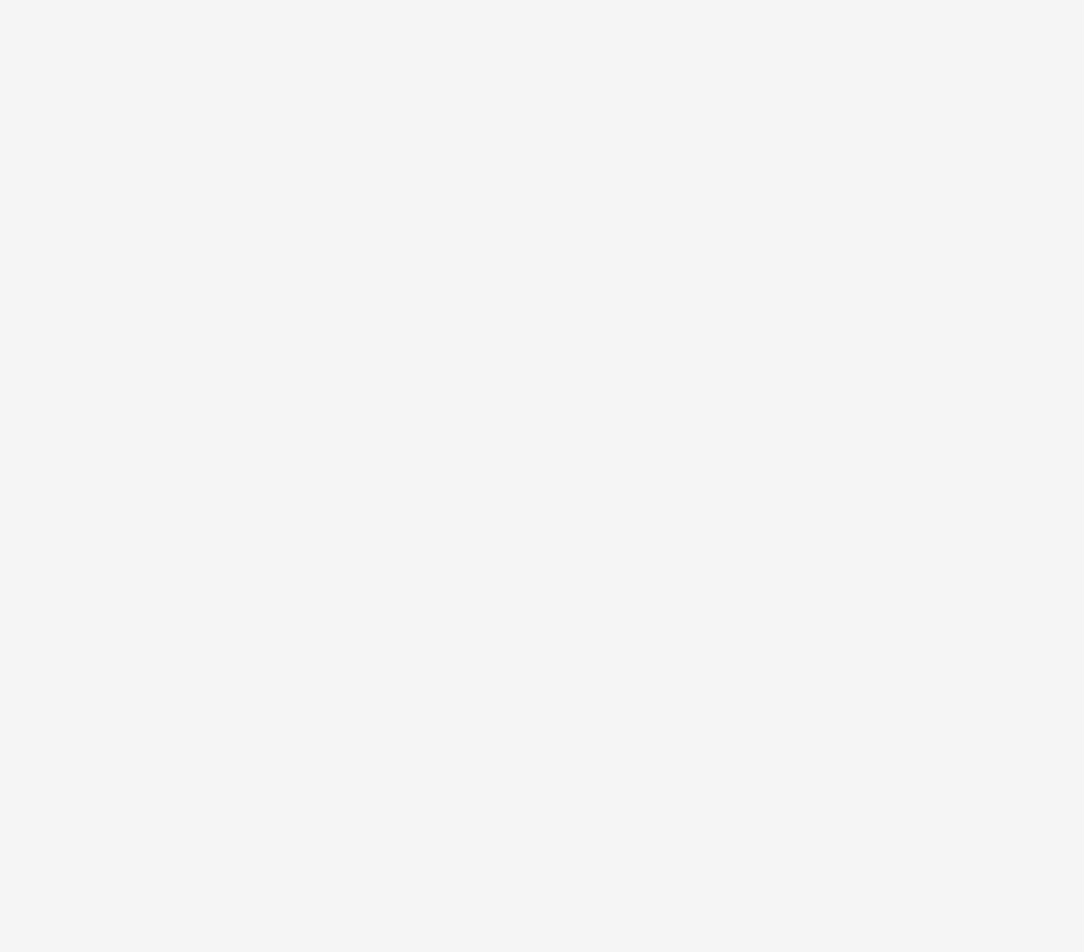
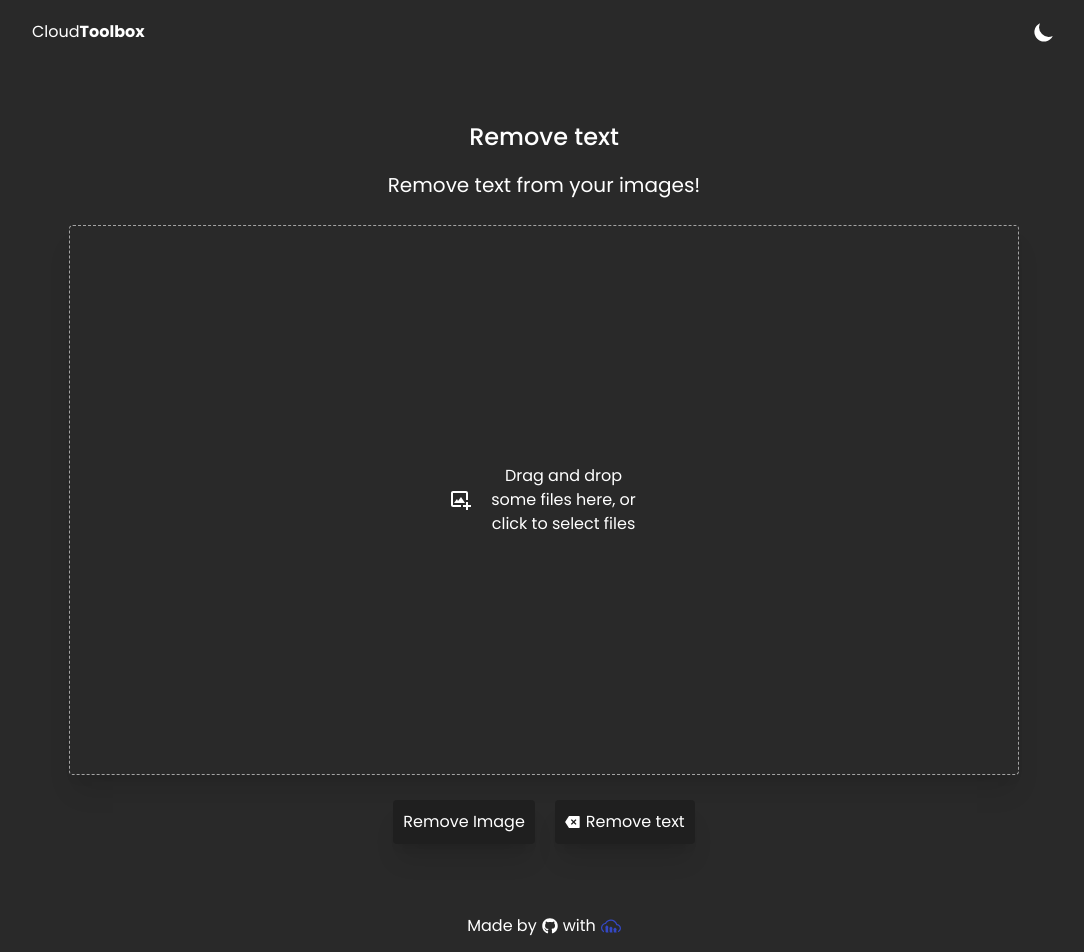
Before and after one commit to Waxer59/Cloud-Toolbox, a React (Vite) app in the folder frontend/: page /removetext in a window 1280 px wide. Before the commit this address had no page. Shown: the top 952 px of the page, without its empty margins (96-1180 px from the left). Before the commit the page ends 800 px from the top, so only its background shows below. Built offline with nearby package versions, Linux system fonts and the light colour scheme.

Commit message:
feat remove text

```diff
--- a/frontend/src/router/AppRouter.tsx
+++ b/frontend/src/router/AppRouter.tsx
@@ -4,7 +4,8 @@ import {
   TagItPage,
   WebShotPage,
   BackgroundRemovePage,
-  IsVirusPage
+  IsVirusPage,
+  RemoveTextPage
 } from '../toolboxApp/pages'
 
 const AppRouter: React.FC = () => {
@@ -15,6 +16,7 @@ const AppRouter: React.FC = () => {
       <Route path="/backgroundremove" element={<BackgroundRemovePage />} />
       <Route path="/tagit" element={<TagItPage />} />
       <Route path="/isvirus" element={<IsVirusPage />} />
+      <Route path="/removetext" element={<RemoveTextPage />} />
     </Routes>
   )
 }
--- /dev/null
+++ b/frontend/src/toolboxApp/components/RemoveText.tsx
@@ -0,0 +1,135 @@
+import { PuffLoader } from 'react-spinners'
+import { RiDeleteBack2Fill } from 'react-icons/ri'
+import { BiImageAdd } from 'react-icons/bi'
+import { useState, useCallback, useRef } from 'react'
+import { useSweetAlert } from '../../hooks/useSweetAlert'
+import { ACCEPTED_FILE_FORMATS } from '../../constants'
+import { useDropzone } from 'react-dropzone'
+import { fetchApi } from '../../api/fetchApi'
+import confetti from 'canvas-confetti'
+import { RxReset } from 'react-icons/rx'
+import { HiOutlineDownload } from 'react-icons/hi'
+
+export const RemoveText = () => {
+  const [isLoading, setIsLoading] = useState(false)
+  const [image, setImage] = useState<any[]>([])
+  const [modifiedImage, setModifiedImage] = useState<string | null>(null)
+  const { throwToast } = useSweetAlert()
+  const linkRef = useRef<any>()
+
+  const removeAll = (): void => {
+    setImage([])
+    setModifiedImage(null)
+  }
+
+  const onDrop = useCallback((acceptedFiles: any) => {
+    setImage(
+      acceptedFiles.map((file: any) =>
+        Object.assign(file, {
+          preview: URL.createObjectURL(file)
+        })
+      )
+    )
+  }, [])
+
+  const { getRootProps, getInputProps, isDragActive } = useDropzone({
+    onDrop,
+    maxFiles: 1,
+    accept: {
+      'image/*': ACCEPTED_FILE_FORMATS
+    }
+  })
+
+  const onRemoveTextClick = async () => {
+    if (!image[0]) {
+      await throwToast('error', 'You have to put a image!')
+      return
+    }
+    const formData = new FormData()
+    formData.append('file', image[0])
+    setIsLoading(true)
+    const response = await fetchApi('/image/removetext', {
+      method: 'POST',
+      body: formData
+    })
+    setModifiedImage(response.url)
+    setIsLoading(false)
+    const imageBlob = await (await fetch(response.url)).blob()
+    linkRef.current.href = URL.createObjectURL(imageBlob)
+    await confetti()
+  }
+  return (
+    <>
+      <div
+        className={`mt-[25px] mb-[50px] flex flex-col gap-[25px] ${
+          modifiedImage ? 'hidden' : 'block'
+        }`}>
+        <header className="flex justify-center flex-col gap-[15px]">
+          <h3 className="text-[24px] font-[500] text-center mt-[50px]">
+            Remove text
+          </h3>
+          <p className="max-w-[550px] text-center m-auto text-[20px]">
+            Remove text from your images!
+          </p>
+        </header>
+        <div className={`${isLoading ? 'hidden' : 'block'}`}>
+          <div
+            {...getRootProps()}
+            className={`h-[550px] border-dashed w-full max-w-[950px] m-auto border border-solid ${
+              isDragActive ? 'border-green-600' : 'border-neutral-400'
+            } duration-500 ease rounded shadow-xl cursor-pointer flex items-center justify-center bg-no-repeat bg-contain bg-center transition-all`}
+            style={{
+              backgroundImage: `${
+                image[0]?.preview !== undefined
+                  ? `url('${image[0].preview}')`
+                  : ''
+              }`
+            }}>
+            <input {...getInputProps()} />
+            {image[0]?.preview === undefined && (
+              <div className="flex items-center gap-[15px]">
+                <BiImageAdd className="w-[24px] h-[24px]" />
+                <p className="max-w-[15ch] text-center">
+                  Drag and drop some files here, or click to select files
+                </p>
+              </div>
+            )}
+          </div>
+          <div className="flex items-center justify-center mt-[25px] gap-[20px]">
+            <button
+              onClick={removeAll}
+              className="dark:bg-[#1f1f1f] dark:border-0 self-center p-[10px] bg-zinc-300 rounded shadow-xl border border-solid border-neutral-400">
+              Remove Image
+            </button>
+            <button
+              onClick={onRemoveTextClick}
+              className="flex flex-wrap justify-center items-center gap-[5px] dark:bg-[#1f1f1f] dark:border-0 self-center p-[10px] bg-zinc-300 rounded shadow-xl border border-solid border-neutral-400">
+              <RiDeleteBack2Fill />
+              Remove text
+            </button>
+          </div>
+        </div>
+      </div>
+      <div
+        className={`flex flex-col mt-[150px] gap-[25px] mx-auto ${
+          modifiedImage ? 'block' : 'hidden'
+        }`}>
+        <img className="w-[500px]" src={modifiedImage ?? ''} />
+        <div className="flex gap-[15px] justify-center mb-[50px]">
+          <a
+            ref={linkRef}
+            download="removeText"
+            className="dark:bg-[#1f1f1f] dark:border-0 self-center p-[10px] bg-zinc-300 rounded shadow-xl border border-solid border-neutral-400 flex items-center gap-[5px]">
+            <HiOutlineDownload /> Download
+          </a>
+          <button
+            onClick={removeAll}
+            className="dark:bg-[#1f1f1f] dark:border-0 p-[10px] bg-zinc-300 rounded shadow-xl border border-solid border-neutral-400 flex items-center gap-[5px]">
+            <RxReset /> Reset
+          </button>
+        </div>
+      </div>
+      {isLoading && <PuffLoader className="mt-[150px] m-auto" />}
+    </>
+  )
+}
--- a/frontend/src/toolboxApp/components/Tag.tsx
+++ b/frontend/src/toolboxApp/components/Tag.tsx
@@ -36,6 +36,7 @@ const Tag: React.FC = () => {
   }
 
   const onTagClick = async () => {
+    setTags([])
     if (!image[0]) {
       await throwToast('error', 'You have to put a picture to tag it!')
       return
--- a/frontend/src/toolboxApp/components/Tools.tsx
+++ b/frontend/src/toolboxApp/components/Tools.tsx
@@ -1,5 +1,5 @@
 import { ImPriceTags } from 'react-icons/im'
-import { RiScreenshot2Fill } from 'react-icons/ri'
+import { RiDeleteBack2Fill, RiScreenshot2Fill } from 'react-icons/ri'
 import { CiSquareRemove } from 'react-icons/ci'
 import { BsVirus } from 'react-icons/bs'
 import ToolsElement from './ToolsElement'
@@ -24,6 +24,11 @@ const TOOLS = [
     name: 'Is this file safe?',
     icon: <BsVirus />,
     path: '/isvirus'
+  },
+  {
+    name: 'Remove text',
+    icon: <RiDeleteBack2Fill />,
+    path: '/removetext'
   }
 ]
 
--- a/frontend/src/toolboxApp/components/Webshot.tsx
+++ b/frontend/src/toolboxApp/components/Webshot.tsx
@@ -7,12 +7,13 @@ import confetti from 'canvas-confetti'
 
 const Webshot = () => {
   const [query, setQuery] = useState('')
-  const [imgSrc, setImgSrc] = useState()
+  const [imgSrc, setImgSrc] = useState(null)
   const [isLoading, setIsLoading] = useState(false)
   const linkRef = useRef<any>()
   const { throwToast } = useSweetAlert()
 
   const onTakeWebshotClick = async () => {
+    setImgSrc(null)
     if (
       !query.match(
         /((([A-Za-z]{3,9}:(?:\/\/)?)(?:[-;:&=\+\$,\w]+@)?[A-Za-z0-9.-]+|(?:www.|[-;:&=\+\$,\w]+@)[A-Za-z0-9.-]+)((?:\/[\+~%\/.\w-_]*)?\??(?:[-\+=&;%@.\w_]*)#?(?:[\w]*))?)/
@@ -67,9 +68,11 @@ const Webshot = () => {
           </a>
         </div>
       </div>
-      <a href={imgSrc} target="_blank" rel="noreferrer">
-        <img src={imgSrc} />
-      </a>
+      {imgSrc !== null && (
+        <a href={imgSrc} target="_blank" rel="noreferrer">
+          <img src={imgSrc} />
+        </a>
+      )}
       {isLoading && <PuffLoader className="mt-[150px] m-auto" />}
     </div>
   )
--- /dev/null
+++ b/frontend/src/toolboxApp/pages/RemoveTextPage.tsx
@@ -0,0 +1,14 @@
+import { Footer, Navbar } from '../../ui'
+import { RemoveText } from '../components/RemoveText'
+
+const RemoveTextPage: React.FC = () => {
+  return (
+    <>
+      <Navbar />
+      <RemoveText />
+      <Footer />
+    </>
+  )
+}
+
+export default RemoveTextPage
--- a/frontend/src/toolboxApp/pages/index.ts
+++ b/frontend/src/toolboxApp/pages/index.ts
@@ -3,5 +3,13 @@ import WebShotPage from './WebShotPage'
 import TagItPage from './TagItPage'
 import BackgroundRemovePage from './BackgroundRemovePage'
 import IsVirusPage from './IsVirusPage'
+import RemoveTextPage from './RemoveTextPage'
 
-export { HomePage, WebShotPage, TagItPage, BackgroundRemovePage, IsVirusPage }
+export {
+  HomePage,
+  WebShotPage,
+  TagItPage,
+  BackgroundRemovePage,
+  IsVirusPage,
+  RemoveTextPage
+}
```
Also changed, not shown: 2 other files (tests, documents, lock files or other folders).
